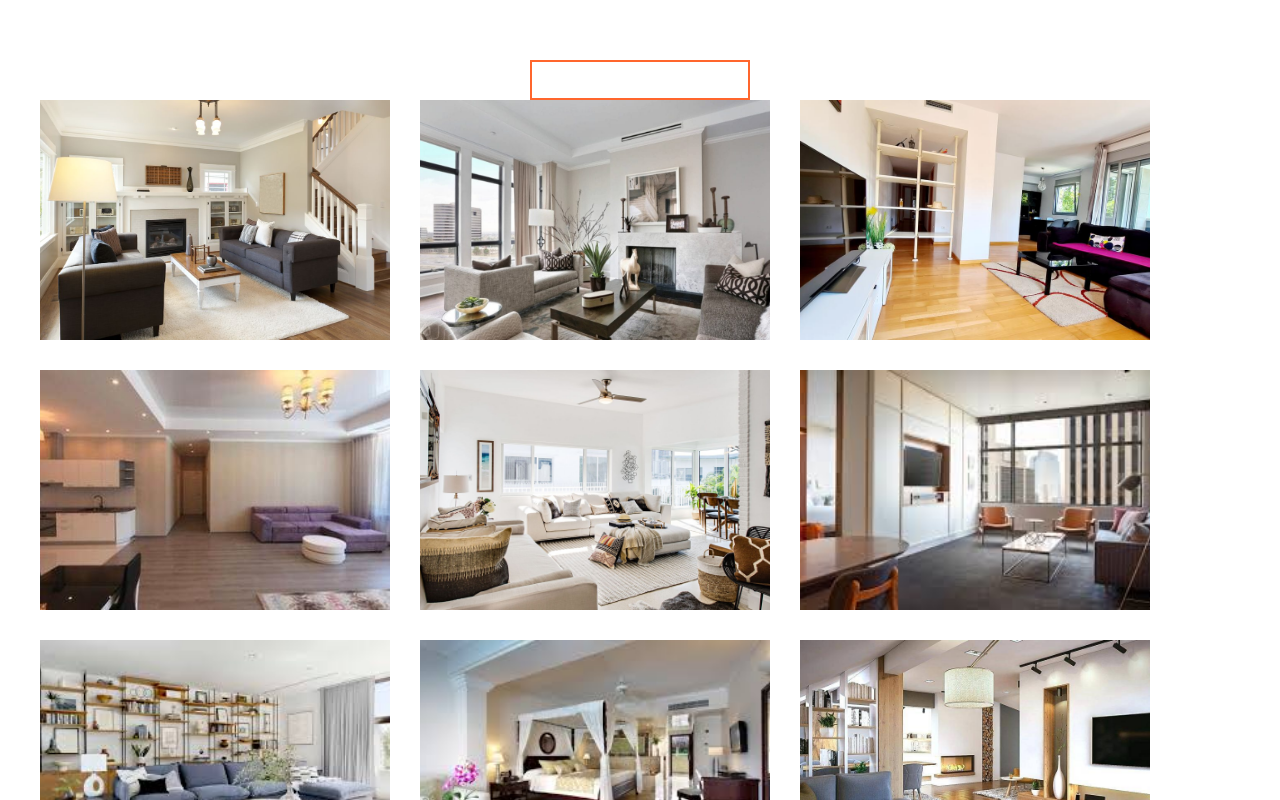
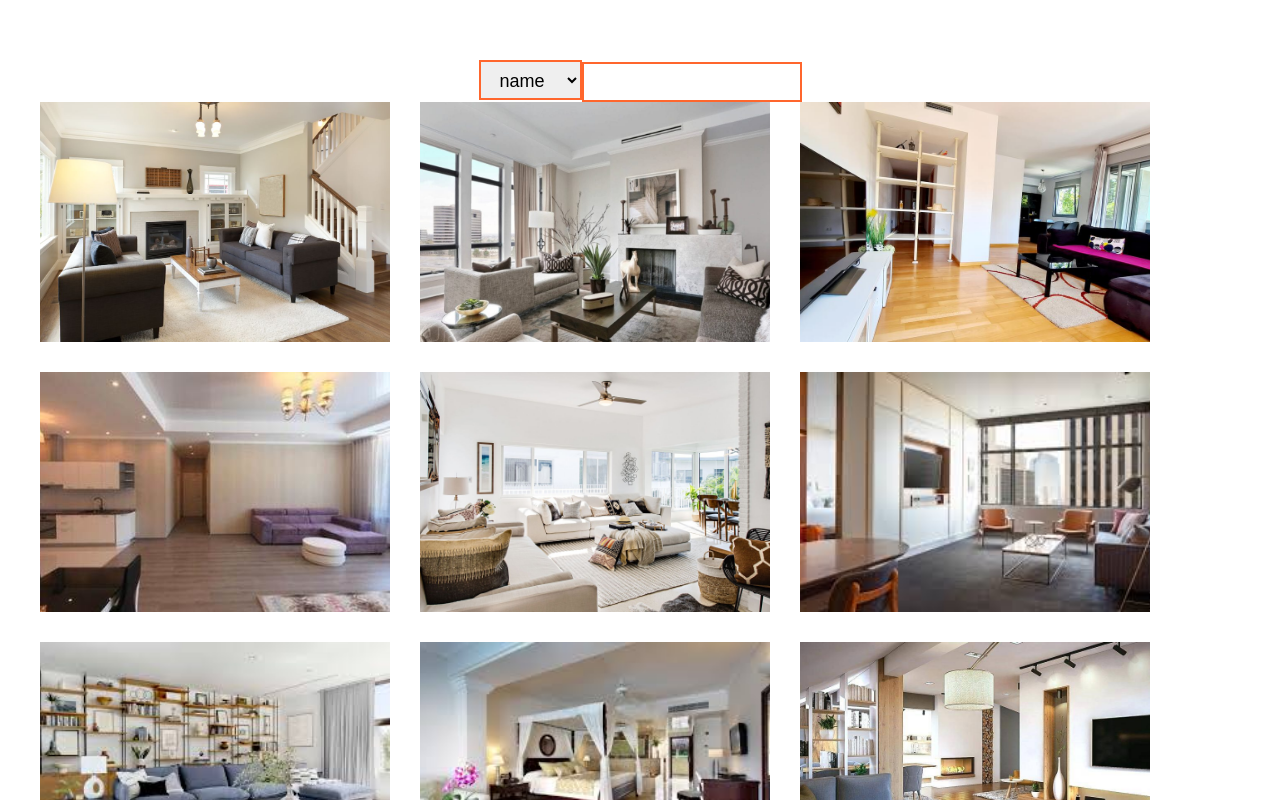
Before and after one commit to ruslanbabkin01/apartments-app, a Vue app: page / in a window 1280 px wide. Shown: the top 800 px of the page. Built offline with nearby package versions, Linux system fonts and the light colour scheme; the HTML template or start-up script is replaced by a standard one.

Commit message:
add select

```diff
--- a/src/App.vue
+++ b/src/App.vue
@@ -1,6 +1,7 @@
 <template>
   <div :id="$style.app">
     <h2>{{ text }}</h2>
+    <CustomSelect :items="['name', 'label', 'salary']" />
     <CustomInput v-model="text" />
     <ApartmentsList :items="apartments">
       <template v-slot:apartment="{ apartment }">
@@ -22,12 +23,14 @@
 import ApartmentsItem from './components/apartment/ApartmentsItem.vue'
 import apartments from './components/apartment/apartments'
 import CustomInput from './components/shared/CustomInput.vue'
+import CustomSelect from './components/shared/CustomSelect.vue'
 export default {
   name: 'App',
   components: {
     ApartmentsList,
     ApartmentsItem,
     CustomInput,
+    CustomSelect,
   },
   data() {
     return {
--- /dev/null
+++ b/src/components/shared/CustomSelect.vue
@@ -0,0 +1,51 @@
+<template>
+  <select v-on="listeners" class="custom-select">
+    <option v-for="item in formatedItems" :value="item.value" :key="item.value">
+      {{ item.label }}
+    </option>
+  </select>
+</template>
+
+<script>
+export default {
+  name: 'CustomSelect',
+  props: {
+    items: {
+      type: Array,
+      required: true,
+    },
+  },
+  computed: {
+    listeners() {
+      return {
+        ...this.$listeners,
+        input: event => this.$emit('input', event.target.value),
+      }
+    },
+    formatedItems() {
+      return this.items.map(item => {
+        return typeof item === 'object'
+          ? item
+          : {
+              value: item,
+              label: item,
+            }
+      })
+    },
+  },
+}
+</script>
+
+<style lang="scss" scoped>
+@import '../../assets/scss';
+
+.custom-select {
+  height: 40px;
+  border: 2px solid $main-color;
+  font-size: 18px;
+  outline: none;
+  padding: 8px 15px;
+  cursor: pointer;
+  display: inline-block;
+}
+</style>
```
